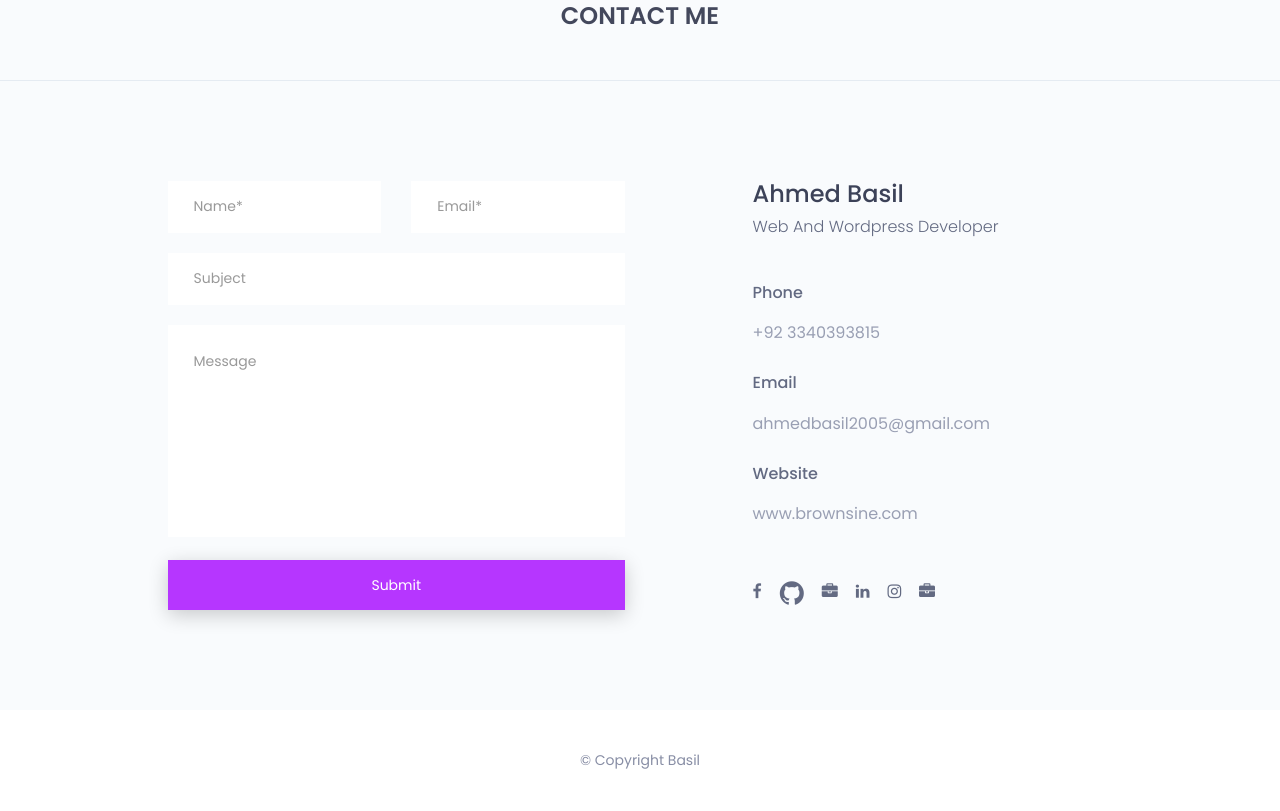
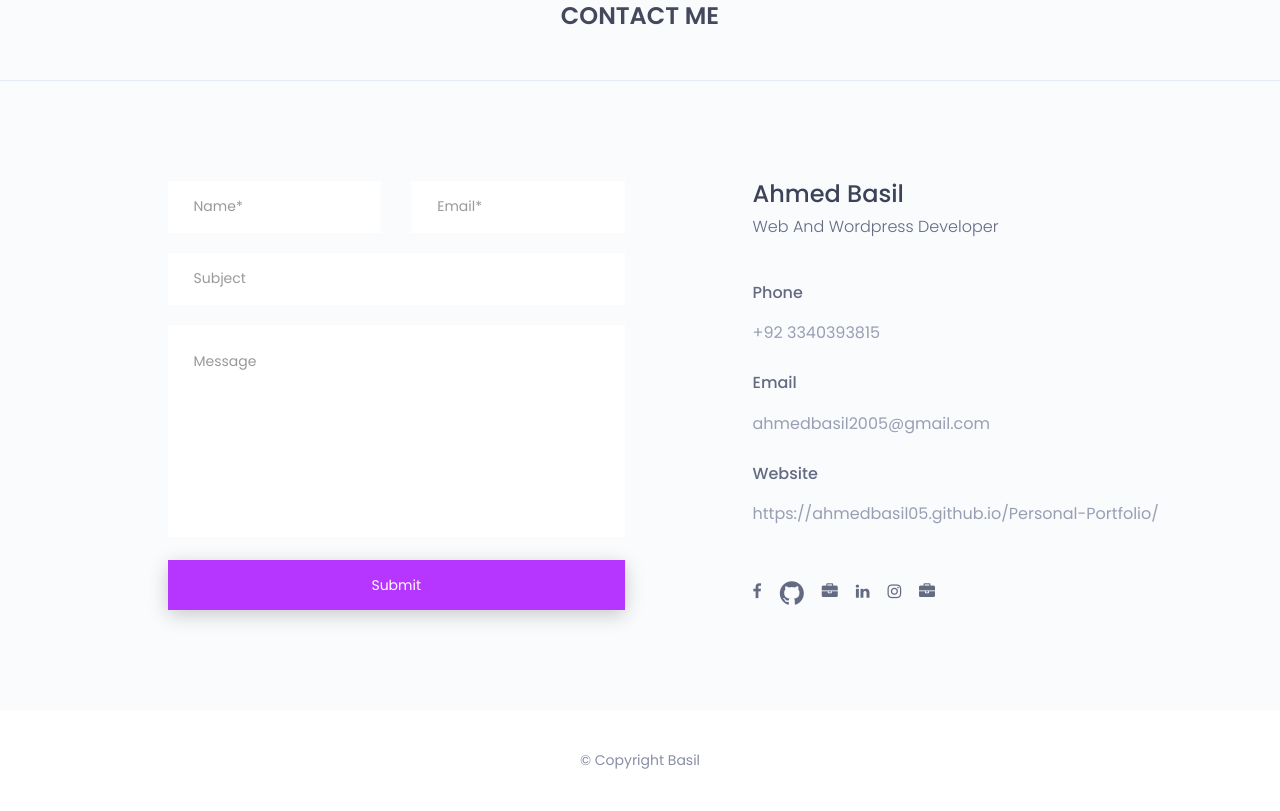
Before and after one commit to ahmedbasil05/Personal-Portfolio, a plain HTML site: page index.html in a window 1280 px wide. Shown: the part 4938-5749 px from the top of the page. Drawn offline with nearby package versions, Linux system fonts and the light colour scheme.

Commit message:
Update index.html
add git hub repo link in paragraph

```diff
--- a/index.html
+++ b/index.html
@@ -635,7 +635,7 @@
 										</div>
 										<div class="single-contact-add-info">
 											<h3>website</h3>
-											<p>www.brownsine.com</p>
+											<p>https://ahmedbasil05.github.io/Personal-Portfolio/</p>
 										</div>
 									</div>
 								</div><!--/.contact-adress-->
```
